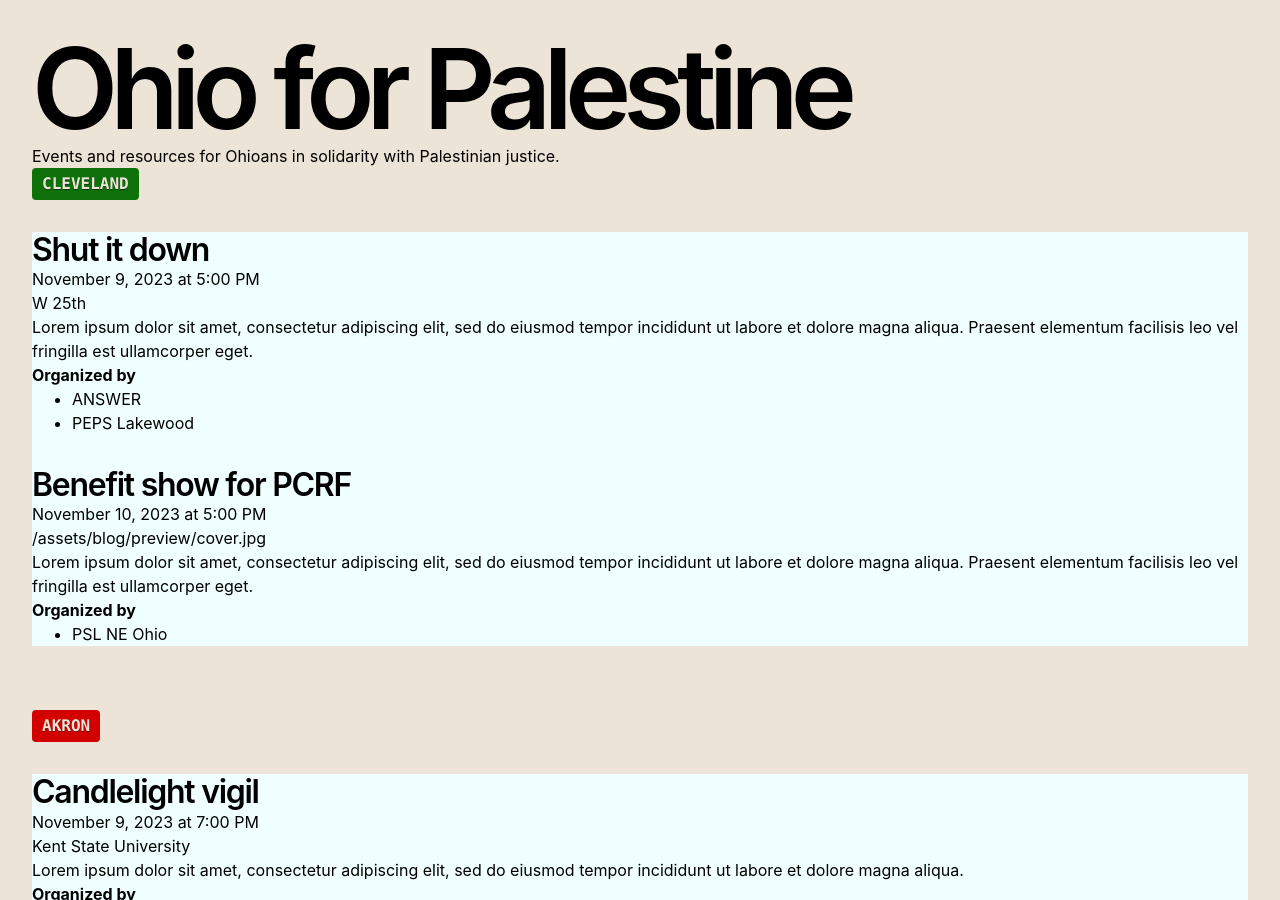
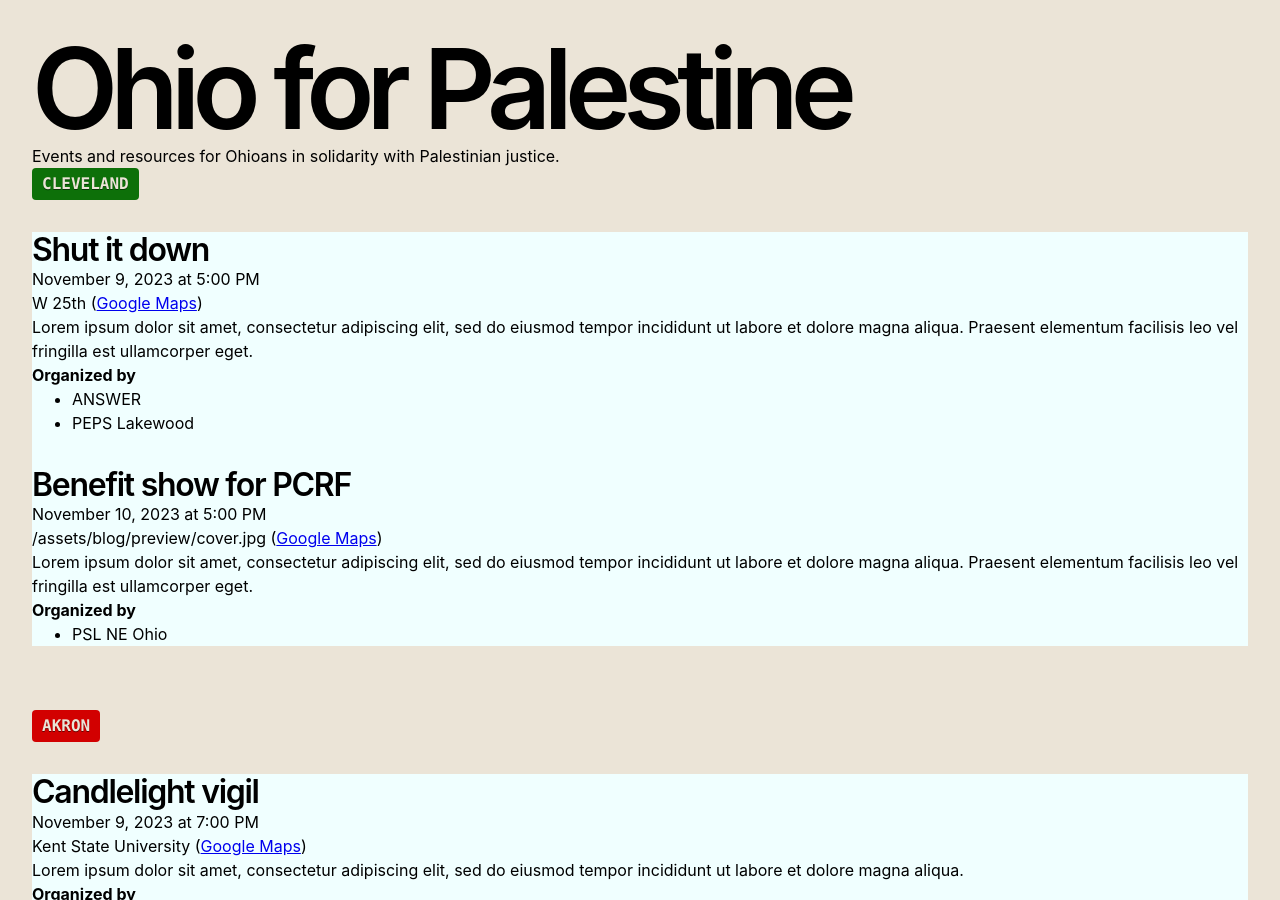
Before and after one commit to skullface/ohio-for-palestine, a Jekyll site: the page built from index.html, in a window 1280 px wide and 900 px high. Built offline with Jekyll 4.4.1, drawn with Linux system fonts in a browser that asks for light colours; some web fonts are replaced.

Commit message:
link to google maps

```diff
--- a/index.html
+++ b/index.html
@@ -20,7 +20,7 @@ last_modified: 3 June 2020
               <time datetime="{{ event.date }}">{{ event.date | date: "%B %-d, %Y at %-I:%M %p" }}</time>
             </p>
             <p>
-              {{ event.location }}
+              {{ event.location }} (<a><a href="https://www.google.com/maps/search/?api=1&query={{ event.location | url_encode }}+{{ event.region | url_encode }}+ohio" target="_blank">Google Maps</a>)
             </p>
             <div class="event__content">
               {{ event.content }}
```
